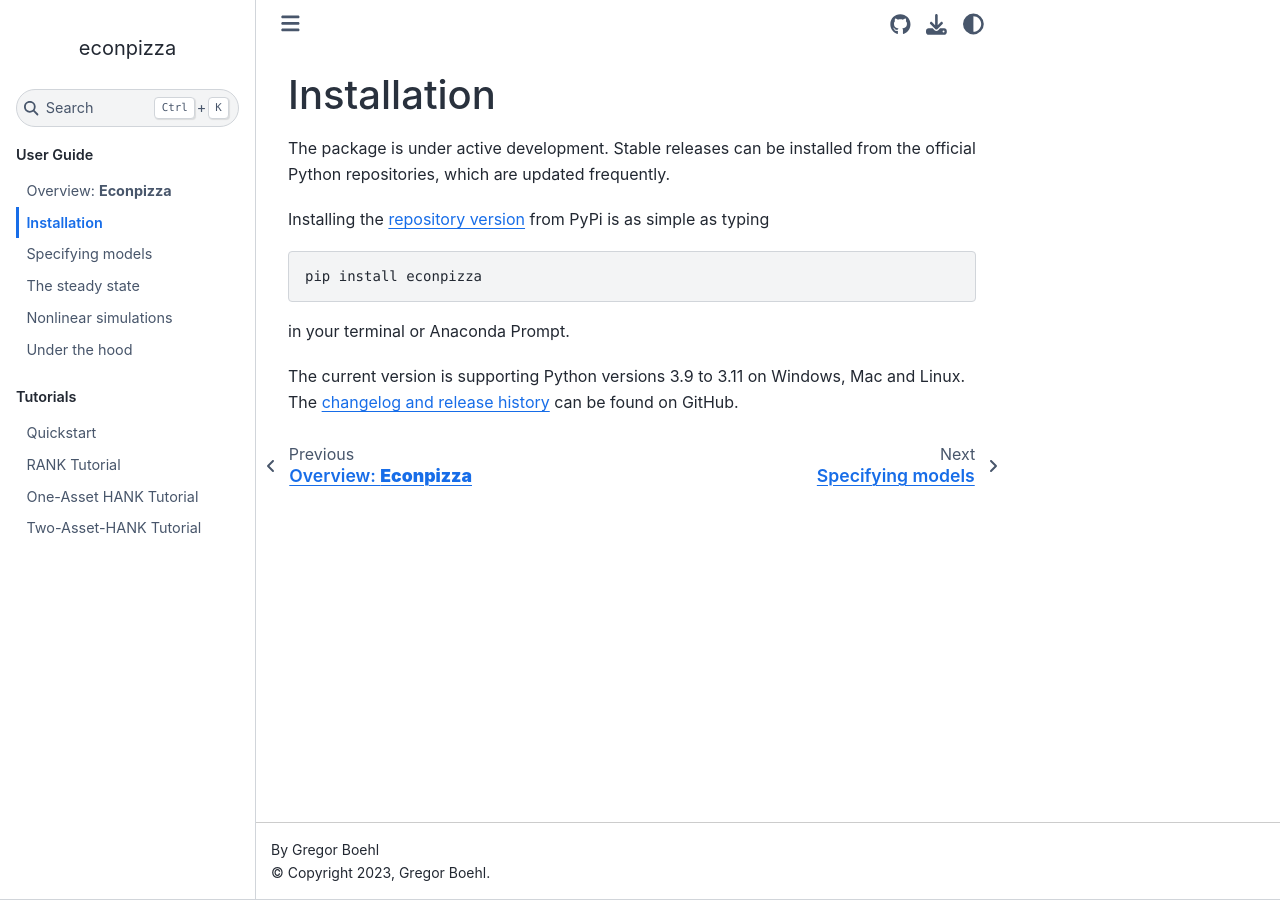
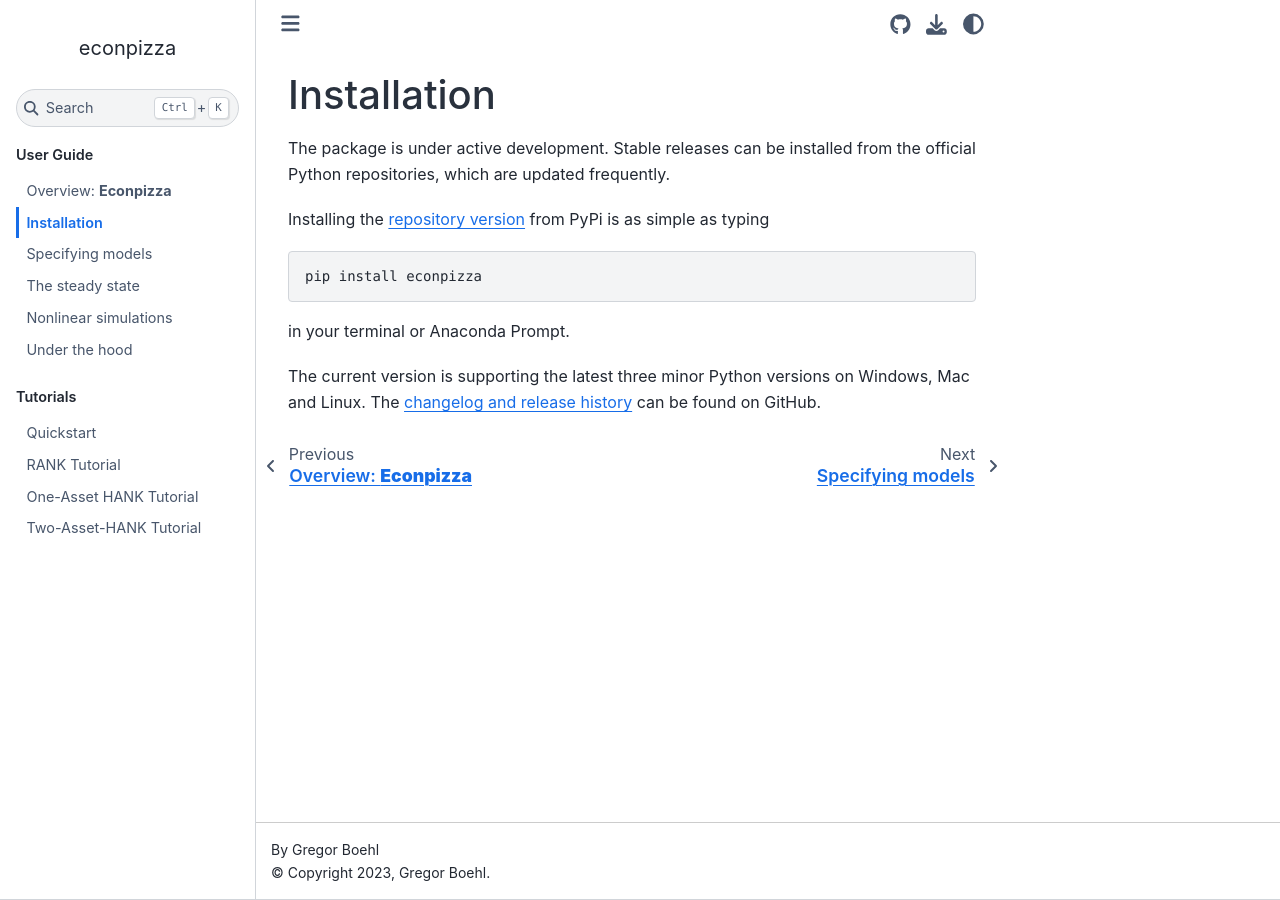
Before and after one commit to gboehl/econpizza, a Sphinx documentation site: the page built from docs/guide/installation.rst, in a window 1280 px wide. Built offline with Sphinx 7.4.7 and the Sphinx Book theme 1.1.4, drawn with Linux system fonts in a browser that asks for light colours; the version number could not be read and is left out.

Commit message:
update docs

```diff
--- a/docs/guide/installation.rst
+++ b/docs/guide/installation.rst
@@ -11,5 +11,5 @@ Installing the `repository version <https://pypi.org/project/econpizza/>`_ from
 
 in your terminal or Anaconda Prompt.
 
-The current version is supporting Python versions 3.9 to 3.11 on Windows, Mac and Linux.
+The current version is supporting the latest three minor Python versions on Windows, Mac and Linux.
 The `changelog and release history <https://github.com/gboehl/econpizza/releases>`_ can be found on GitHub.
```
